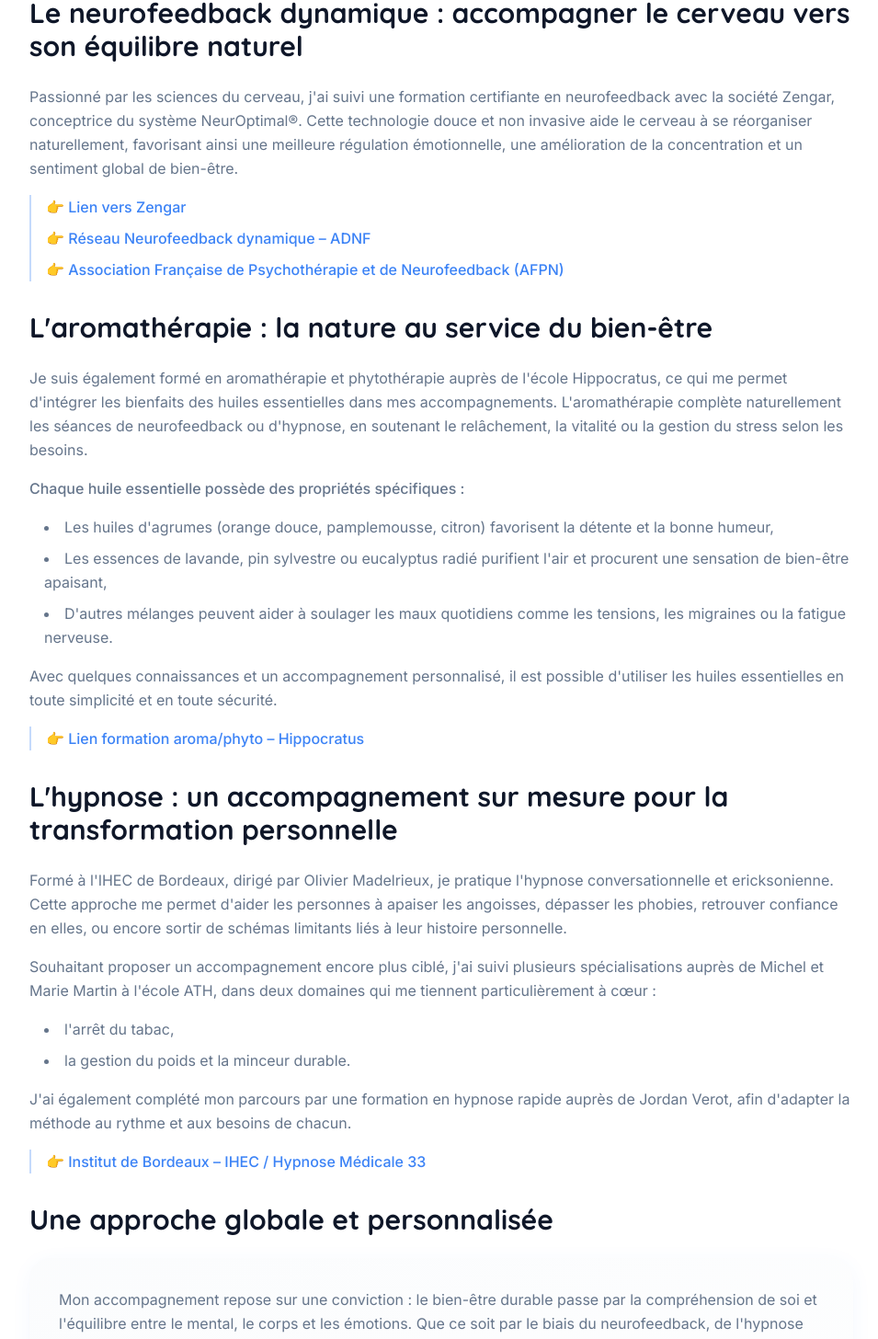
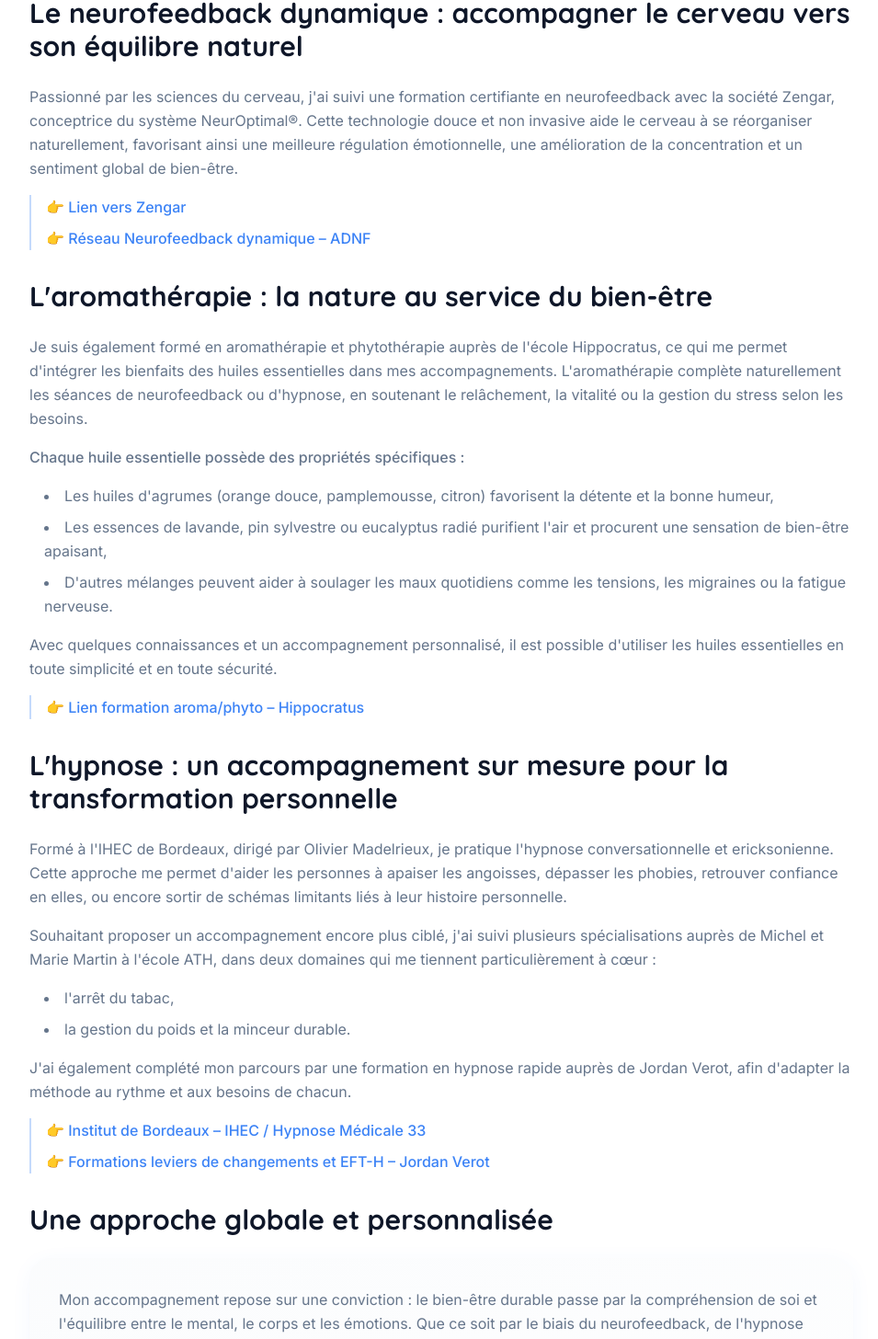
Before and after one commit to lourippe33/methodes-douces-bordeaux, a React (Vite) app: page /a-propos in a window 1280 px wide. Shown: the part 674-2130 px from the top of the page at 92% size, without its empty margins (160-1115 px from the left). Built offline with nearby package versions, Linux system fonts and the light colour scheme; the HTML template or start-up script is replaced by a standard one.

Commit message:
Update About page links

```diff
--- a/src/pages/About.tsx
+++ b/src/pages/About.tsx
@@ -80,13 +80,8 @@ const About = () => {
                       </a>
                     </p>
                     <p>
-                      <a href="https://www.neurofeedback-dynamique.fr/" target="_blank" rel="noopener noreferrer" className="text-primary hover:underline font-medium">
+                      <a href="https://www.adnf.org/neurofeedback_directory.htm" target="_blank" rel="noopener noreferrer" className="text-primary hover:underline font-medium">
                         👉 Réseau Neurofeedback dynamique – ADNF
-                      </a>
-                    </p>
-                    <p>
-                      <a href="https://www.afpn.fr/" target="_blank" rel="noopener noreferrer" className="text-primary hover:underline font-medium">
-                        👉 Association Française de Psychothérapie et de Neurofeedback (AFPN)
                       </a>
                     </p>
                   </div>
@@ -138,10 +133,17 @@ const About = () => {
                   <p>
                     J'ai également complété mon parcours par une formation en hypnose rapide auprès de Jordan Verot, afin d'adapter la méthode au rythme et aux besoins de chacun.
                   </p>
-                  <div className="pl-4 border-l-2 border-primary/30">
-                    <a href="https://www.hypnose-medicale-33.fr/" target="_blank" rel="noopener noreferrer" className="text-primary hover:underline font-medium">
-                      👉 Institut de Bordeaux – IHEC / Hypnose Médicale 33
-                    </a>
+                  <div className="space-y-2 pl-4 border-l-2 border-primary/30">
+                    <p>
+                      <a href="https://i-hec.com/" target="_blank" rel="noopener noreferrer" className="text-primary hover:underline font-medium">
+                        👉 Institut de Bordeaux – IHEC / Hypnose Médicale 33
+                      </a>
+                    </p>
+                    <p>
+                      <a href="https://centre-hypnose-nice.fr/" target="_blank" rel="noopener noreferrer" className="text-primary hover:underline font-medium">
+                        👉 Formations leviers de changements et EFT-H – Jordan Verot
+                      </a>
+                    </p>
                   </div>
                 </div>
               </div>
```
